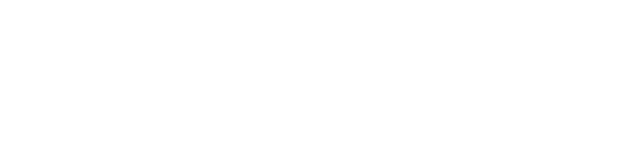
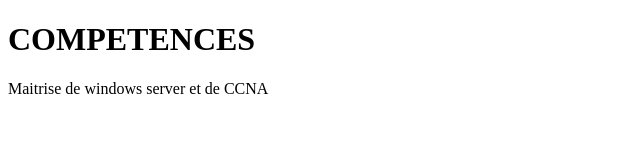
Before and after one commit to Baron-des-barons/git-mon-cv, a plain HTML site: page index.html in a window 1280 px wide. Shown: the whole page, without its empty margins (0-640 px from the left). Drawn offline with Linux system fonts and the light colour scheme.

Commit message:
mise en place de la session competences

```diff
--- a/index.html
+++ b/index.html
@@ -6,6 +6,8 @@
 	<title></title>
 </head>
 <body>
+	<h1>COMPETENCES</h1>
+	<p>Maitrise de windows server et de CCNA</p>
 
 </body>
 </html>
```
